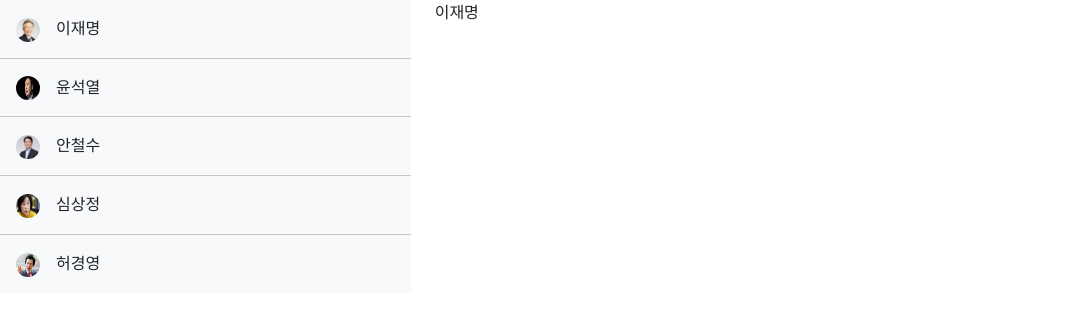
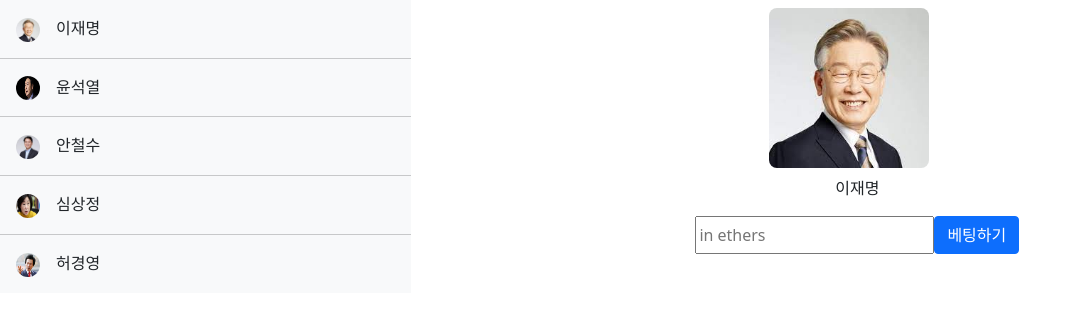
Before and after one commit to IBEL-undergrad-project/prediction_frontend, a React (Create React App) app: page / in a window 1280 px wide. Shown: the top 316 px of the page, without its empty margins (0-1082 px from the left). Built offline with nearby package versions, Linux system fonts and the light colour scheme.

Commit message:
MainPage implementation

```diff
--- a/src/App.js
+++ b/src/App.js
@@ -5,6 +5,9 @@ import { useEffect, useState } from "react";
 function App() {
   const [selected, setSelected] = useState();
   const names = ["lee", "yoon", "ahn", "shim", "heo"];
+  const changeSelectedTo = (name) => {
+    setSelected(name);
+  };
   useEffect(() => {
     setSelected("lee");
   }, []);
@@ -15,7 +18,7 @@ function App() {
           <Sidebar
             names={names}
             selected={selected}
-            setSelected={setSelected}
+            changeSelectedTo={changeSelectedTo}
           />
         </div>
         <div className="col-8">
--- a/src/MainPage.js
+++ b/src/MainPage.js
@@ -2,7 +2,34 @@ import React from "react";
 import mapSurnameToName from "./components/utils";
 
 function MainPage({ selected }) {
-  return <div className="col">{mapSurnameToName(selected)}</div>;
+  const putBet = () => {
+    // interact with ether network
+  };
+  return (
+    <div className="row p-2">
+      <div className="d-flex justify-content-center">
+        <img
+          src={process.env.PUBLIC_URL + `/img/${selected}.jpg`}
+          style={{
+            height: "10em",
+            width: "10em",
+            borderRadius: "5%",
+            marginRight: "1em",
+          }}
+          alt={selected}
+        />
+      </div>
+      <div className="d-flex justify-content-center mt-2">
+        {mapSurnameToName(selected)}
+      </div>
+      <div className="col d-flex justify-content-center mt-3">
+        <input type="text" placeholder="in ethers" />
+        <div className="btn btn-primary" onClick={putBet}>
+          베팅하기
+        </div>
+      </div>
+    </div>
+  );
 }
 
 export default MainPage;
--- a/src/Sidebar.js
+++ b/src/Sidebar.js
@@ -1,7 +1,7 @@
 import React from "react";
 import SidebarTab from "./components/SidebarTab";
 
-function Sidebar({ names, selected, setSelected }) {
+function Sidebar({ names, selected, changeSelectedTo }) {
   return (
     <div className="col">
       {names.map((name) => {
@@ -9,15 +9,23 @@ function Sidebar({ names, selected, setSelected }) {
           return (
             <>
               <SidebarTab
-                onClick={() => setSelected({ name })}
                 name={name}
-                className={name === selected ? "selected" : null}
                 key={name}
+                changeSelectedTo={changeSelectedTo}
+                selected={selected}
               />
               <hr className="m-0" />
             </>
           );
-        else return <SidebarTab name={name} setSelected={setSelected} />;
+        else
+          return (
+            <SidebarTab
+              name={name}
+              key={name}
+              changeSelectedTo={changeSelectedTo}
+              selected={selected}
+            />
+          );
       })}
     </div>
   );
--- a/src/components/SidebarTab.js
+++ b/src/components/SidebarTab.js
@@ -1,9 +1,13 @@
-import React from "react";
+import React, { useEffect } from "react";
 import mapSurnameToName from "../components/utils";
 
-function SidebarTab({ name }) {
+function SidebarTab({ name, selected, changeSelectedTo }) {
   return (
-    <div className="bg-light p-3" style={{ cursor: "pointer" }}>
+    <div
+      className="bg-light p-3"
+      style={{ cursor: "pointer" }}
+      onClick={() => changeSelectedTo(name)}
+    >
       <img
         src={process.env.PUBLIC_URL + `/img/${name}.jpg`}
         style={{
```
